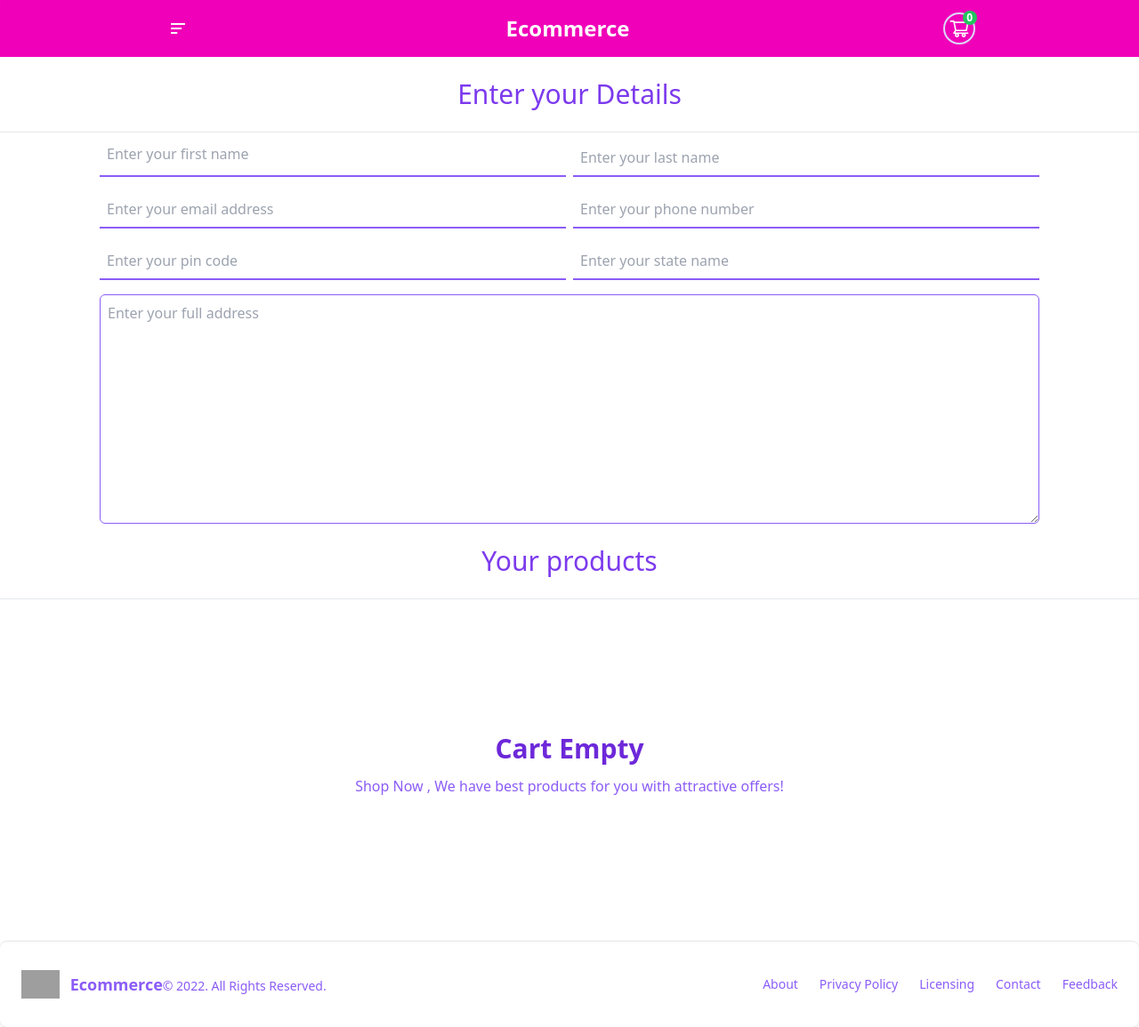
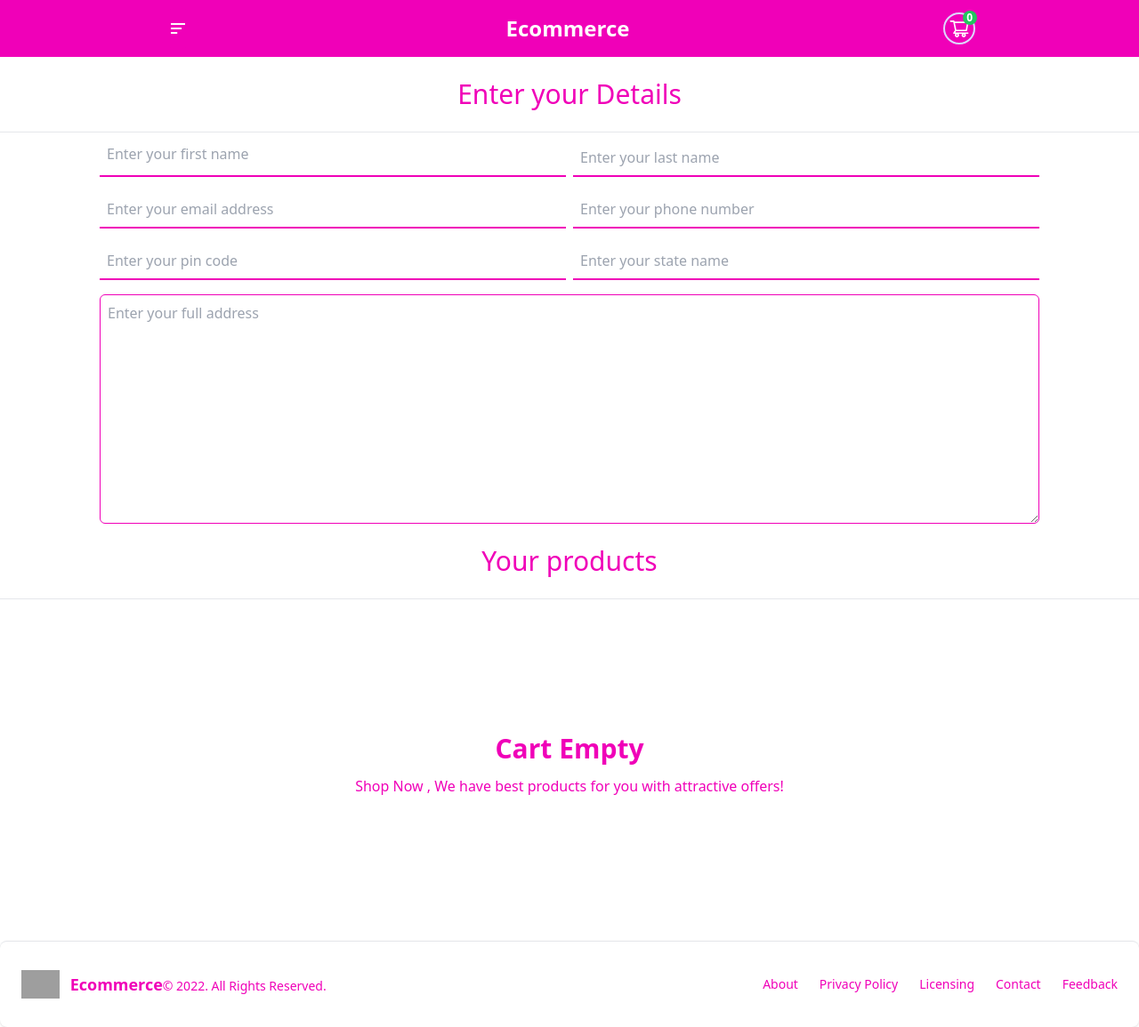
Before and after one commit to RohanSingh182003/Shopping-Cart, a React (Vite) app: page /checkout in a window 1280 px wide. Shown: the whole page at 89% size. Built offline with nearby package versions, Linux system fonts and the light colour scheme; grey boxes are pictures that could not be loaded.

Commit message:
change theme

```diff
--- a/src/App.jsx
+++ b/src/App.jsx
@@ -19,7 +19,7 @@ function App() {
     <BrowserRouter>
       <AppState>
       <LoadingBar
-        color='pink'
+        color='D426BD'
         progress={progress}
         height={2}
         transitionTime={100}
--- a/src/Components/Catagory.jsx
+++ b/src/Components/Catagory.jsx
@@ -24,7 +24,7 @@ const Catagory = (props) => {
 
   return (
     <>
-      <p className="text-center py-3 text-2xl text-violet-800">
+      <p className="text-center py-3 text-2xl text-secondary">
         Category :{" "}
         <span className="font-semibold capitalize"> {prod.category}</span>
       </p>
--- a/src/Components/Checkout.jsx
+++ b/src/Components/Checkout.jsx
@@ -46,17 +46,17 @@ const Checkout = (props) => {
 
   return (
     <div>
-        <h2 className='text-3xl py-4 md:py-6 border-b text-center text-violet-600'>Enter your Details</h2>
+        <h2 className='text-3xl py-4 md:py-6 border-b text-center text-secondary'>Enter your Details</h2>
         <div className='flex flex-col space-y-2 justify-center md:grid md:gap-2 md:grid-cols-2 px-4 md:px-16 lg:px-28'>
-            <input className='focus:outline-none p-2 border-b-2 border-violet-500 text-violet-700' type="text" name="first_name" id="first_name" placeholder='Enter your first name' />
-            <input className='focus:outline-none p-2 border-b-2 border-violet-500 text-violet-700' type="text" name="last_name" id="last_name" placeholder='Enter your last name' />
-            <input className='focus:outline-none p-2 border-b-2 border-violet-500 text-violet-700' type="email" name="email" id="email" placeholder='Enter your email address' />
-            <input className='focus:outline-none p-2 border-b-2 border-violet-500 text-violet-700' type="number" name="phone" id="phone" placeholder='Enter your phone number' />
-            <input className='focus:outline-none p-2 border-b-2 border-violet-500 text-violet-700' type="number" name="pin" id="pin" placeholder='Enter your pin code' />
-            <input className='focus:outline-none p-2 border-b-2 border-violet-500 text-violet-700' type="text" name="text" id="text" placeholder='Enter your state name' />
-            <textarea className='focus:outline-none p-2 border border-violet-500 text-violet-700 col-span-2 rounded-md'  placeholder='Enter your full address' name="address" id="address" cols="30" rows="10"></textarea>
+            <input className='focus:outline-none p-2 border-b-2 border-secondary text-secondary' type="text" name="first_name" id="first_name" placeholder='Enter your first name' />
+            <input className='focus:outline-none p-2 border-b-2 border-secondary text-secondary' type="text" name="last_name" id="last_name" placeholder='Enter your last name' />
+            <input className='focus:outline-none p-2 border-b-2 border-secondary text-secondary' type="email" name="email" id="email" placeholder='Enter your email address' />
+            <input className='focus:outline-none p-2 border-b-2 border-secondary text-secondary' type="number" name="phone" id="phone" placeholder='Enter your phone number' />
+            <input className='focus:outline-none p-2 border-b-2 border-secondary text-secondary' type="number" name="pin" id="pin" placeholder='Enter your pin code' />
+            <input className='focus:outline-none p-2 border-b-2 border-secondary text-secondary' type="text" name="text" id="text" placeholder='Enter your state name' />
+            <textarea className='focus:outline-none p-2 border border-secondary text-secondary col-span-2 rounded-md'  placeholder='Enter your full address' name="address" id="address" cols="30" rows="10"></textarea>
         </div>
-        <h2 className='text-3xl py-4 md:py-6 border-b text-center text-violet-600'>Your products</h2>
+        <h2 className='text-3xl py-4 md:py-6 border-b text-center text-secondary'>Your products</h2>
         <div>
         {product.length > 0 ? (
           product.map((item) => {
@@ -89,21 +89,21 @@ const Checkout = (props) => {
                       onClick={() =>
                         addToCart(item.id, item.title, item.price, item.image)
                       }
-                      className="w-7 font-bold text-green-500 cursor-pointer border-r"
+                      className="w-7 font-bold text-success cursor-pointer border-r"
                     >
                       <p className="text-2xl"> + </p>
                     </button>
                     <p className="">{item.qty}</p>
                     <button
                       onClick={() => removefromCart(item.id)}
-                      className="w-7 font-bold text-red-500 cursor-pointer border-l"
+                      className="w-7 font-bold text-error cursor-pointer border-l"
                     >
                       <p className="text-2xl"> - </p>
                     </button>
                   </div>
                   <button
                     onClick={() => clearFromCart(item.id)}
-                    className="bg-red-500 text-xl rounded-md px-2 py-1 w-44 text-white font-bold hover:bg-red-600"
+                    className="btn btn-error bg-red-500 rounded-md px-2 py-1 w-28 text-white font-bold hover:bg-red-600"
                   >
                     Remove
                   </button>
@@ -114,10 +114,10 @@ const Checkout = (props) => {
         ) : (
           <div className="w-full h-80 md:h-96 grid place-items-center">
             <div className="text-center">
-              <h2 className="text-3xl font-semibold text-violet-700">
+              <h2 className="text-3xl font-semibold text-secondary">
                 Cart Empty
               </h2>
-              <p className="my-3 text-violet-500">
+              <p className="my-3 text-secondary">
                 Shop Now , We have best products for you with attractive offers!
               </p>
             </div>
@@ -126,14 +126,13 @@ const Checkout = (props) => {
         {product.length > 0 && (
           <div className="py-6 flex px-10 justify-between items-center border-t mt-4 sticky bottom-0 bg-white">
             <p className="text-xl text-green-600 font-bold">
-              <span className="text-violet-700"> Total Price : </span>
+              <span className="text-secondary"> Total Price : </span>
               <span>₹ {Math.floor(state.subTotal)}</span>
             </p>
               <Link
-                className="p-2 w-fit bg-violet-500 text-white rounded-md hover:bg-violet-600"
                 to={"/checkout"}
               >
-                <button>Place Order</button>
+                <button className='btn btn-secondary'>Place Order</button>
               </Link>
           </div>
         )}
--- a/src/Components/Footer.jsx
+++ b/src/Components/Footer.jsx
@@ -3,14 +3,14 @@ import React from 'react'
 const Footer = () => {
   return (
 
-<footer className="p-4 bg-white rounded-lg shadow md:px-6 md:py-8 text-violet-700 border-t">
+<footer className="p-4 bg-white rounded-lg shadow md:px-6 md:py-8 text-secondary border-t">
     <div className="sm:flex sm:items-center sm:justify-between">
         <a href="/" className="flex items-center mb-4 sm:mb-0">
             <img src="https://flowbite.com/docs/images/logo.svg" className="mr-3 h-8" alt="Flowbite Logo" />
-            <span className="block text-sm text-violet-500 sm:text-center"> <a href="/" className="hover:underline text-lg font-semibold">Ecommerce</a>© 2022. All Rights Reserved.
+            <span className="block text-sm text-secondary sm:text-center"> <a href="/" className="hover:underline text-lg font-semibold">Ecommerce</a>© 2022. All Rights Reserved.
     </span>
         </a>
-        <ul className="flex flex-wrap items-center mb-6 text-sm text-violet-500 hover:text-violet-700 sm:mb-0">
+        <ul className="flex flex-wrap items-center mb-6 text-sm text-secondary hover:text-secondary sm:mb-0">
             <li>
                 <a href="#" className="mr-4 hover:underline md:mr-6 ">About</a>
             </li>
--- a/src/Components/Home/Home.jsx
+++ b/src/Components/Home/Home.jsx
@@ -24,7 +24,7 @@ const AllProducts = (props) => {
   return (
     <>
       {/* <Crousel/> */}
-      <p className="text-center py-3 text-2xl text-violet-800">
+      <p className="text-center py-3 text-2xl text-secondary">
         Shop Latest Items
       </p>
       {data ? (
--- a/src/Components/Loading.jsx
+++ b/src/Components/Loading.jsx
@@ -3,10 +3,10 @@ import React from "react";
 const Loading = () => {
   return (
     <div className="h-80 md:h-96 w-full flex flex-col justify-center items-center">
-      <p className="text-2xl text-violet-600 font-semibold">
+      <p className="text-2xl text-secondary font-semibold">
         Products are loading!
       </p>
-      <p className="text-xs my-2 text-violet-400">
+      <p className="text-xs my-2 text-secondary">
         Please wait , we are thankful for your patience.
       </p>
     </div>
```
Also changed, not shown: src/Components/Cart.jsx (+9 -10 lines).
